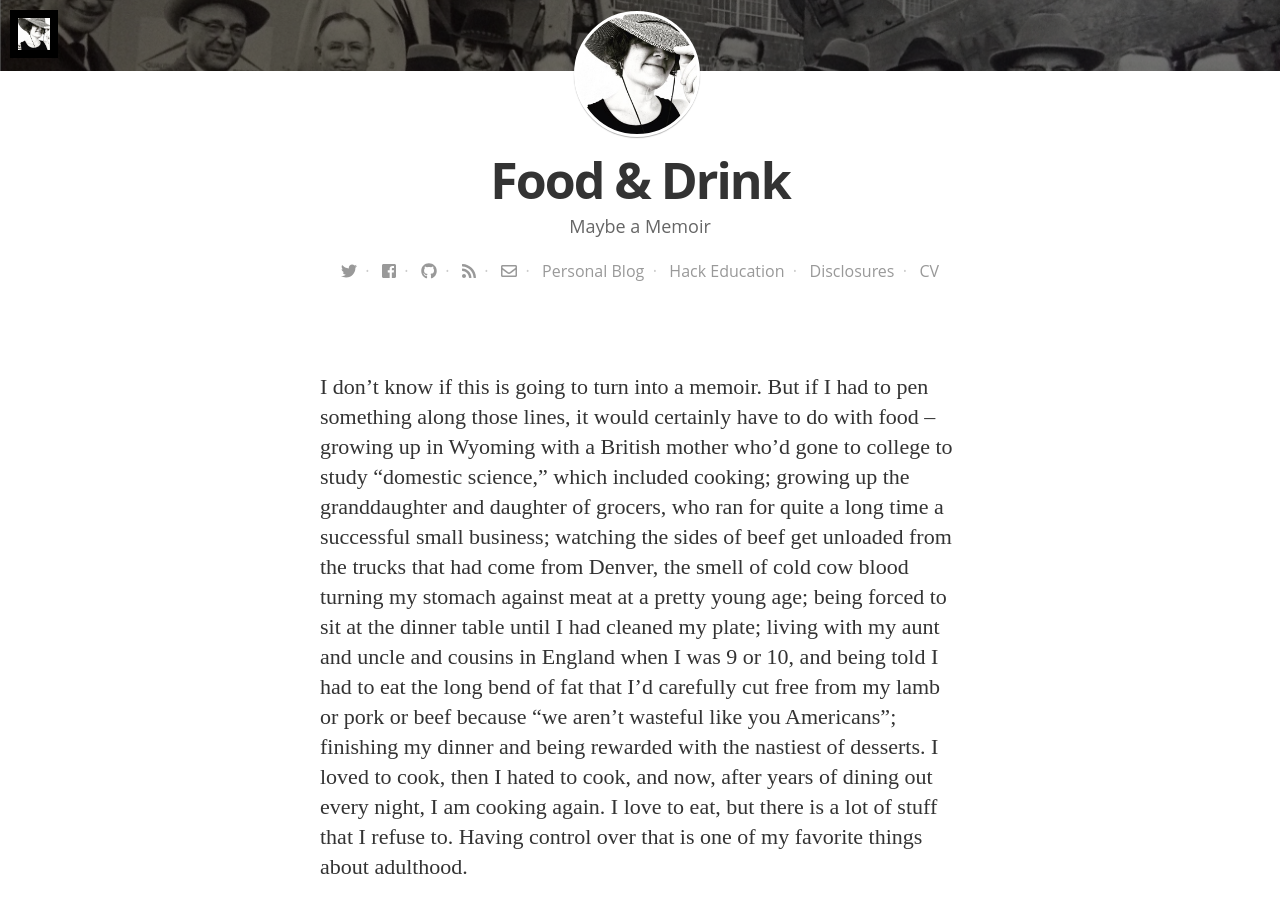
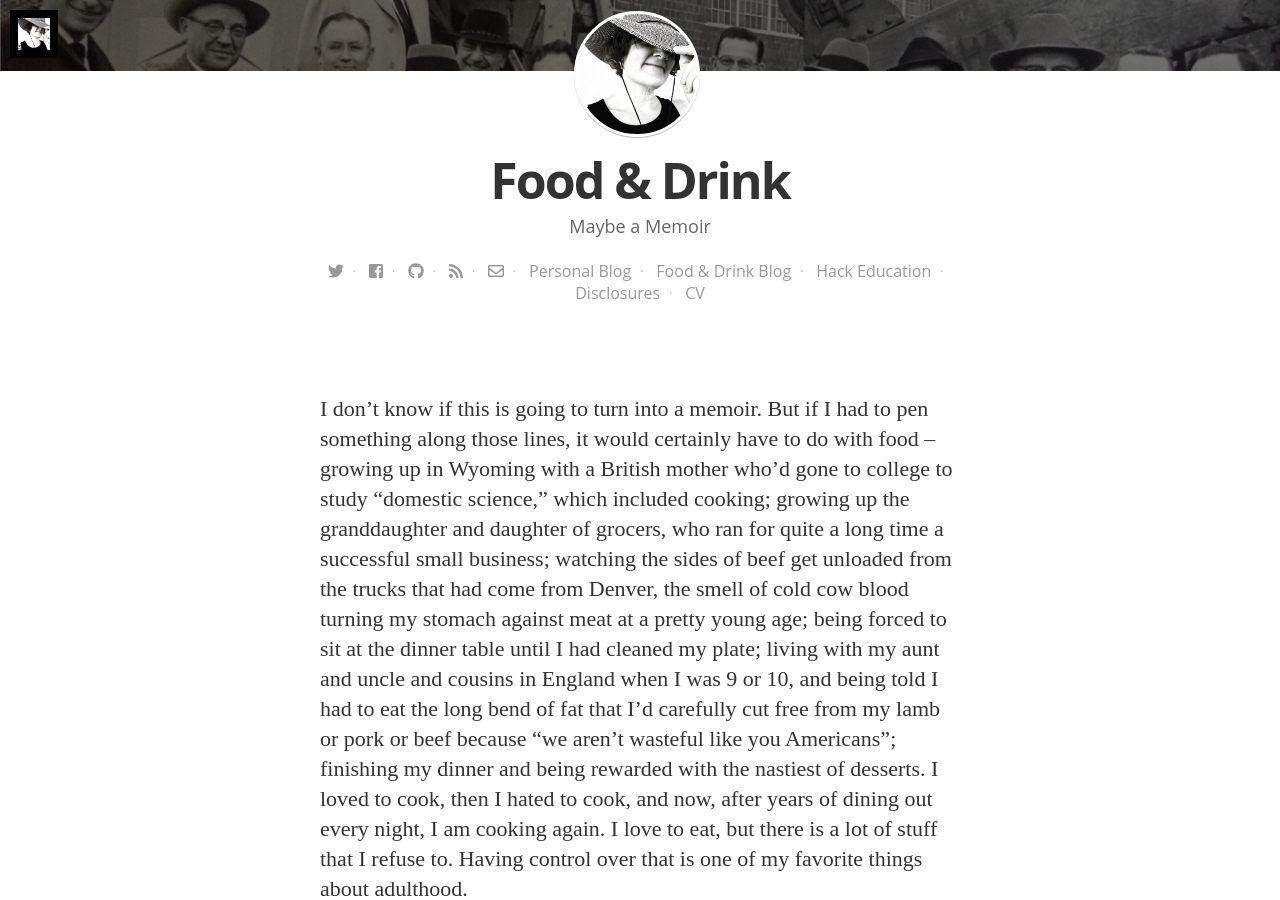
Before and after one commit to audreywatters/food, a Jekyll site: the page built from index.html, in a window 1280 px wide and 900 px high, scrolled down 379 px. Built offline with Jekyll 4.4.1, drawn with Linux system fonts in a browser that asks for light colours; nearby versions of some CDN libraries; some web fonts are replaced.

Commit message:
Update nav

```diff
--- a/_layouts/default.html
+++ b/_layouts/default.html
@@ -34,6 +34,7 @@
  		    	<a class="icon-rss" href="http://audreywatters.com/feed.xml"><i class="fas fa-rss"></i></a>&nbsp;&nbsp;·&nbsp;&nbsp;
 		      	<a class="icon-email" href="mailto:mail@audreywatters.com"><i class="far fa-envelope"></i></a>&nbsp;&nbsp;·&nbsp;&nbsp;
 		      <a href="http://audreywatters.com">Personal Blog</a>&nbsp;&nbsp;·&nbsp;&nbsp;
+		      <a href="/blog/">Food & Drink Blog</a>&nbsp;&nbsp;·&nbsp;&nbsp;
 		      <a href="http://hackeducation.com">Hack Education</a>&nbsp;&nbsp;·&nbsp;&nbsp;
 		      <a href="http://disclosures.audreywatters.com">Disclosures</a>&nbsp;&nbsp;·&nbsp;&nbsp;
 		      <a href="http://cv.audreywatters.com">CV</a>
```
